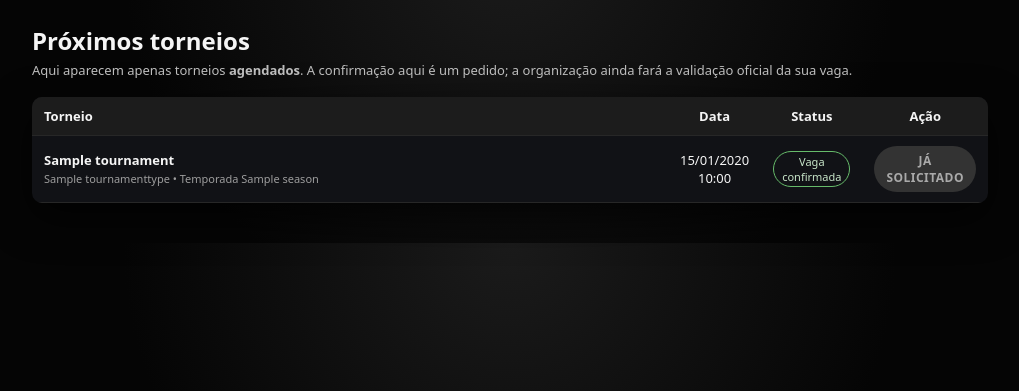
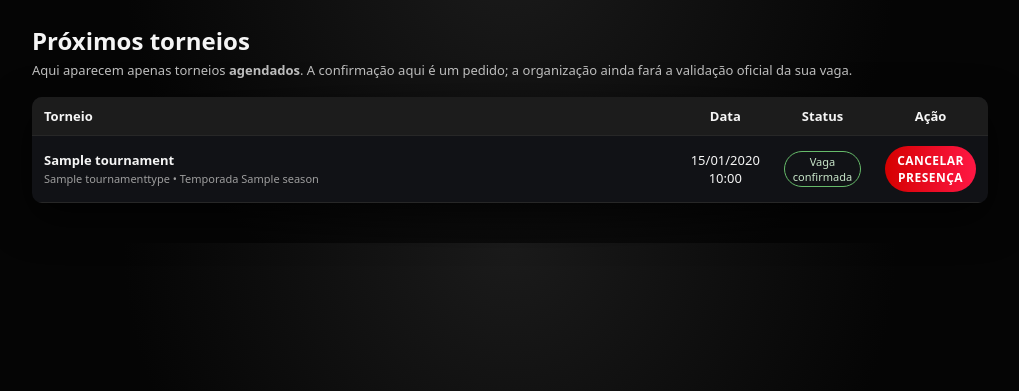
Before and after one commit to verisfabiano/poker-ranking, a Django app: page /jogador/torneios/ in a window 1280 px wide. Shown: the part 49-440 px from the top of the page, without its empty margins (130-1149 px from the left). Run offline with Django 5.2, Linux system fonts and the light colour scheme; a user stored in the database is signed in; tables that the repository leaves empty hold one stand-in row (values such as "Sample post").

Commit message:
usuario pode confirmar e cancelar presenca

```diff
--- a/core/templates/player_tournaments.html
+++ b/core/templates/player_tournaments.html
@@ -110,6 +110,13 @@
         .btn-confirm:hover {
             filter: brightness(1.05);
         }
+        .btn-cancel {
+            background: linear-gradient(90deg, #d50000, #ff1744);
+            color: #fff;
+        }
+        .btn-cancel:hover {
+            filter: brightness(1.05);
+        }
         .btn-disabled {
             background: #333;
             color: #aaa;
@@ -129,10 +136,10 @@
 <div class="topbar">
     <div class="topbar-title">Espaço Poker · Próximos torneios</div>
     <div class="topbar-sub">
-    Você está logado como jogador.
-    <a href="{% url 'player_logout' %}" style="color:#ffb300;text-decoration:none;margin-left:8px;">
-        Sair
-    </a>
+        Você está logado como jogador.
+        <a href="{% url 'player_logout' %}" style="color:#ffb300;text-decoration:none;margin-left:8px;">
+            Sair
+        </a>
     </div>
 </div>
 
@@ -181,7 +188,10 @@
                                 Confirmar presença
                             </a>
                         {% else %}
-                            <span class="btn btn-disabled">Já solicitado</span>
+                            <a class="btn btn-cancel"
+                               href="{% url 'confirm_presence' item.torneio.id %}">
+                                Cancelar presença
+                            </a>
                         {% endif %}
                     </td>
                 </tr>
--- a/core/views.py
+++ b/core/views.py
@@ -846,18 +846,25 @@ def confirm_presence(request, tournament_id):
     if tournament.status != "AGENDADO":
         return HttpResponseRedirect(reverse("player_tournaments"))
 
-    entry, created = TournamentEntry.objects.get_or_create(
+    entry = TournamentEntry.objects.filter(
         tournament=tournament,
         player=player,
-        defaults={
-            "confirmou_presenca": True,
-            "confirmado_pelo_admin": False,
-        },
-    )
+    ).first()
 
-    if not created:
-        entry.confirmou_presenca = True
-        entry.save()
+    # SE JÁ EXISTE → CANCELA
+    if entry:
+        entry.confirmou_presenca = False
+        entry.confirmado_pelo_admin = False
+        entry.delete()
+
+    # SE NÃO EXISTE → CONFIRMA
+    else:
+        TournamentEntry.objects.create(
+            tournament=tournament,
+            player=player,
+            confirmou_presenca=True,
+            confirmado_pelo_admin=False,
+        )
 
     return HttpResponseRedirect(reverse("player_tournaments"))
 
```
